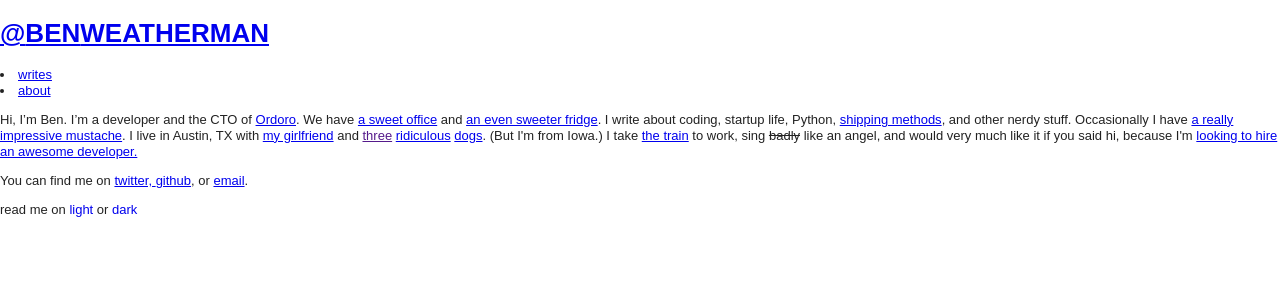
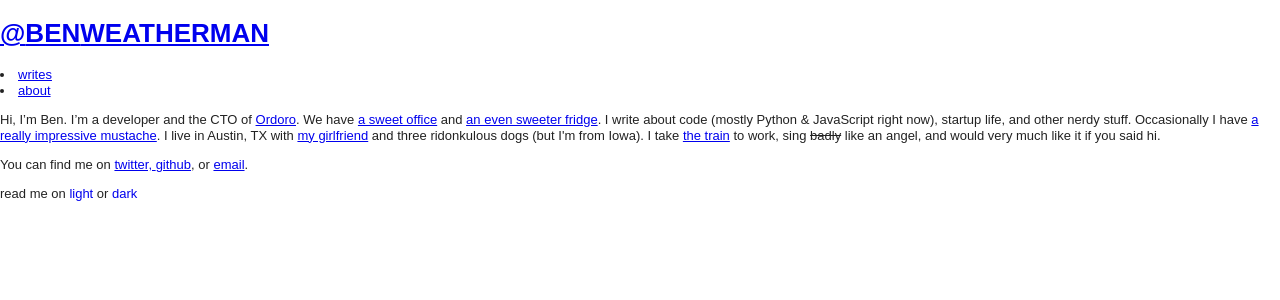
Before and after one commit to benweatherman/benweatherman.github.com, a Jekyll site: the page built from about.html, in a window 1280 px wide. Shown: the top 300 px of the page. Built offline with Jekyll 4.4.1, drawn with Linux system fonts in a browser that asks for light colours; nearby versions of some CDN libraries; a script that is not in the unit is left out.

Commit message:
New about page

```diff
--- a/about.html
+++ b/about.html
@@ -1,12 +1,24 @@
 ---
 layout: default
-title: b11n
+title: about
 ---
 
 <div id="about">
 
-<p>Hi, I’m Ben. I’m a developer and the CTO of <a href="http://ordoro.com">Ordoro</a>. We have <a href="http://www.mattomohundro.com/ordoro/project365/2012/02/27/head-honcho/">a sweet office</a> and <a href="http://www.mattomohundro.com/ordoro/project365/2012/03/09/fridge/">an even sweeter fridge</a>. I write about coding, startup life, Python, <a href="https://github.com/benweatherman/python-ship">shipping methods</a>, and other nerdy stuff. Occasionally I have <a href="http://www.mattomohundro.com/ordoro/project365/2012/02/09/von-kaiseruncle-rico/">a really impressive mustache</a>. I live in Austin, TX with <a href="http://twitter.com/elyseholladay">my girlfriend</a> and <a href="">three</a> <a href="https://plus.google.com/photos/107870780050151396805/albums/posts/5632198394261959234?hl=en">ridiculous</a> <a href="http://instagram.com/p/mC7vD">dogs</a>. (But I'm from Iowa.) I take <a href="https://capmetro.icanmakeitbetter.com/">the train</a> to work, sing <strike>badly</strike> like an angel, and would very much like it if you said hi, because I'm <a href="http://ordoro.com/jobs">looking to hire an awesome developer.</a></p>
+<p>
+    Hi, I’m Ben. I’m a developer and the CTO of <a href="http://ordoro.com">Ordoro</a>.
+    We have <a href="http://www.mattomohundro.com/ordoro/project365/2012/02/27/head-honcho/">a sweet office</a>
+    and <a href="http://www.mattomohundro.com/ordoro/project365/2012/03/09/fridge/">an even sweeter fridge</a>.
+    I write about code (mostly Python &amp; JavaScript right now), startup life, and other nerdy stuff.
+    Occasionally I have <a href="http://www.mattomohundro.com/ordoro/project365/2012/02/09/von-kaiseruncle-rico/">a really impressive mustache</a>.
+    I live in Austin, TX with <a href="http://twitter.com/elyseholladay">my girlfriend</a> and three ridonkulous dogs
+    (but I'm from Iowa).
+    I take <a href="https://capmetro.icanmakeitbetter.com/">the train</a> to work, sing <strike>badly</strike> like an angel,
+    and would very much like it if you said hi.
+</p>
 
-<p>You can find me on <a href="http://twitter.com/benweatherman">twitter, <a href="https://github.com/benweatherman">github</a>, or <a href="mailto:ben@ordoro.com">email</a>.</p>
+<p>
+    You can find me on <a href="http://twitter.com/benweatherman">twitter, <a href="https://github.com/benweatherman">github</a>, or <a href="mailto:ben@ordoro.com">email</a>.
+</p>
 
 </div>
```
